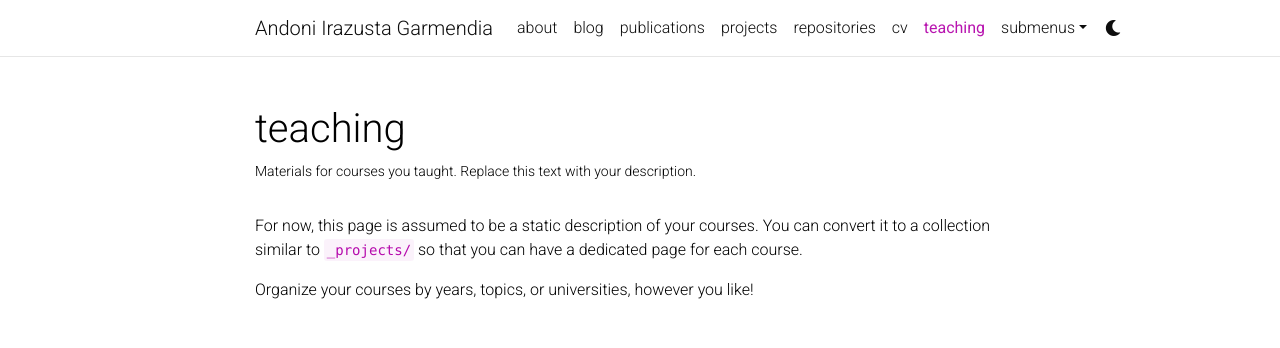
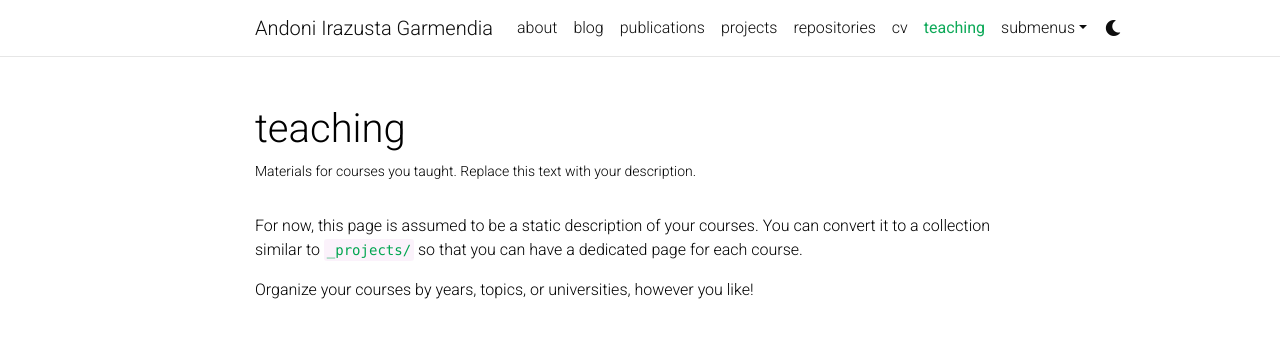
Before and after one commit to TheLeprechaun25/TheLeprechaun25.github.io, a Jekyll site: the page built from _pages/teaching.md, in a window 1280 px wide. Shown: the top 348 px of the page. Built offline with Jekyll 4.4.1, drawn with Linux system fonts in a browser that asks for light colours; comment, search, counter and statistics services are not loaded; a style sheet for code colours, icons or effects is not loaded.

Commit message:
Update theme colors for light and dark modes

```diff
--- a/_sass/_themes.scss
+++ b/_sass/_themes.scss
@@ -7,8 +7,8 @@
   --global-code-bg-color: #{$code-bg-color-light};
   --global-text-color: #{$black-color};
   --global-text-color-light: #{$grey-color};
-  --global-theme-color: #{$purple-color};
-  --global-hover-color: #{$purple-color};
+  --global-theme-color: #00A550;
+  --global-hover-color: #008A43;
   --global-footer-bg-color: #{$grey-color-dark};
   --global-footer-text-color: #{$grey-color-light};
   --global-footer-link-color: #{$white-color};
@@ -38,8 +38,8 @@
   --global-code-bg-color: #{$code-bg-color-dark};
   --global-text-color: #{$grey-color-light};
   --global-text-color-light: #{$grey-color-light};
-  --global-theme-color: #{$cyan-color};
-  --global-hover-color: #{$cyan-color};
+  --global-theme-color: #00C060;
+  --global-hover-color: #00A550;
   --global-footer-bg-color: #{$grey-color-light};
   --global-footer-text-color: #{$grey-color-dark};
   --global-footer-link-color: #{$black-color};
```
